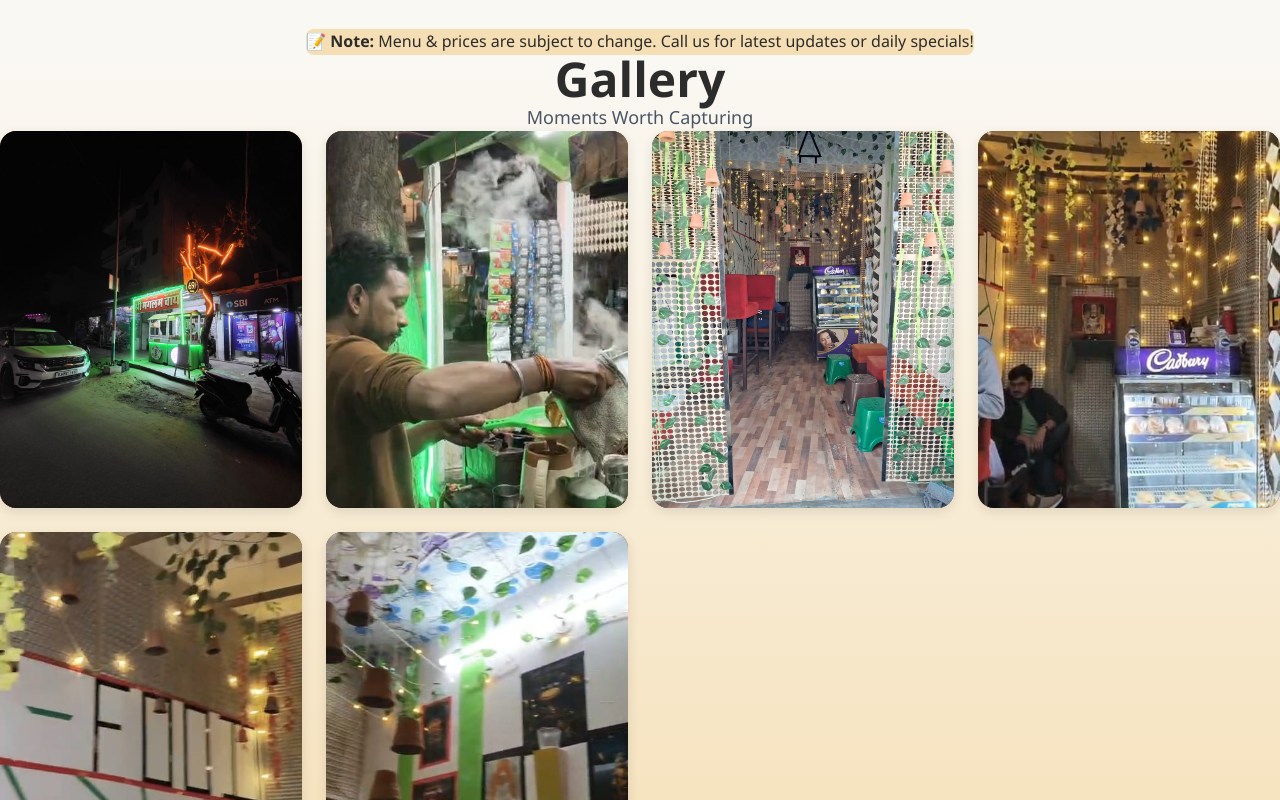
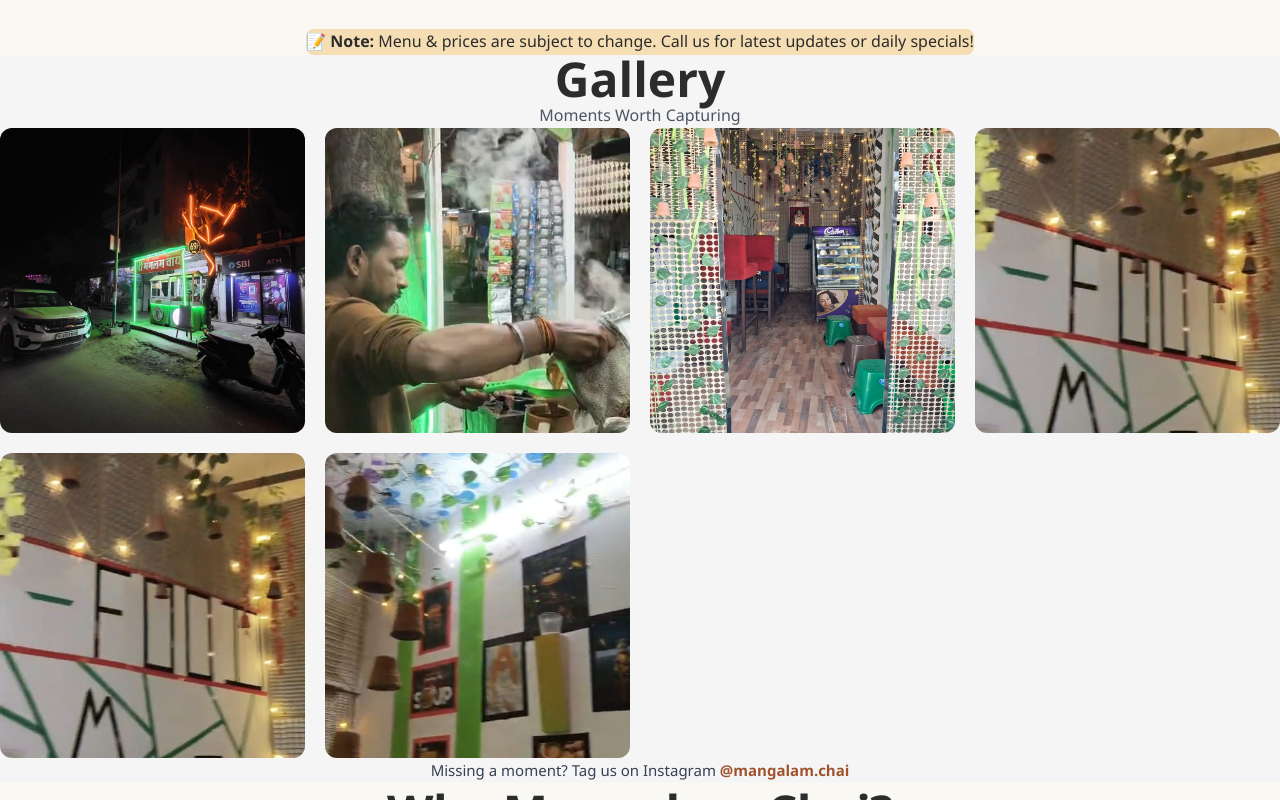
Before and after one commit to retarduser404/mangal-chai-cafe-, a React (Vite) app: page / in a window 1280 px wide. Shown: the part 3320-4120 px from the top of the page. Built offline with nearby package versions, Linux system fonts and the light colour scheme.

Commit message:
Add Gallery lightbox feature with hover effects and image zoom

```diff
--- a/src/components/Gallery.jsx
+++ b/src/components/Gallery.jsx
@@ -1,4 +1,10 @@
+import { useState } from 'react';
+import ImageLightbox from './ImageLightbox';
+
 export default function Gallery() {
+  const [lightboxOpen, setLightboxOpen] = useState(false);
+  const [lightboxIndex, setLightboxIndex] = useState(0);
+
   const images = [
     {
       id: 1,
@@ -20,7 +26,7 @@ export default function Gallery() {
     },
     {
       id: 4,
-      src: '/images/image4.jpeg',
+      src: '/images/image5.jpeg',
       alt: 'Evening gatherings',
       caption: 'Evening Hangouts',
     },
@@ -38,98 +44,103 @@ export default function Gallery() {
     },
   ];
 
+  const openLightbox = (index) => {
+    setLightboxIndex(index);
+    setLightboxOpen(true);
+    document.body.style.overflow = 'hidden';
+  };
+
+  const closeLightbox = () => {
+    setLightboxOpen(false);
+    document.body.style.overflow = 'auto';
+  };
+
   return (
-    <section id="gallery" className="py-16 md:py-24 px-4 md:px-8" style={{ background: 'linear-gradient(to bottom, #faf8f3, #F5DEB3)' }}>
-      <div className="max-w-7xl mx-auto w-full">
-        <h2 className="text-4xl md:text-5xl font-bold text-center mb-4" style={{ color: '#2C2C2C' }}>Gallery</h2>
-        <p className="text-center text-gray-600 text-lg mb-12">Moments Worth Capturing</p>
+    <section id="gallery" className="py-16 md:py-24 px-4 md:px-8" style={{ background: '#F5F5F5' }}>
+      <div className="max-w-7xl mx-auto">
+        <h2 className="text-4xl md:text-5xl font-bold text-center text-dark mb-2">Gallery</h2>
+        <p className="text-center text-gray-600 mb-12">Moments Worth Capturing</p>
 
-        <div style={{
+        {/* Gallery Grid with Hover Effects */}
+        <div
+          style={{
             display: 'grid',
             gridTemplateColumns: 'repeat(auto-fit, minmax(280px, 1fr))',
-          gap: '24px',
-          width: '100%'
-        }}>
-          {images.map((image) => (
+            gap: '20px',
+            width: '100%',
+          }}
+        >
+          {images.map((image, index) => (
             <div
               key={image.id}
+              onClick={() => openLightbox(index)}
               style={{
                 position: 'relative',
-                width: '100%',
-                aspectRatio: '4/5',
-                borderRadius: '16px',
                 overflow: 'hidden',
-                boxShadow: '0 4px 12px rgba(0,0,0,0.1)',
-                backgroundColor: '#8B4513'
+                borderRadius: '12px',
+                cursor: 'pointer',
+                aspectRatio: '1',
+                background: '#e0e0e0',
+                transition: 'transform 0.3s ease',
               }}
-              onMouseEnter={(e) => {
-                e.currentTarget.style.boxShadow = '0 12px 24px rgba(0,0,0,0.2)';
-              }}
-              onMouseLeave={(e) => {
-                e.currentTarget.style.boxShadow = '0 4px 12px rgba(0,0,0,0.1)';
-              }}
+              onMouseEnter={(e) => (e.currentTarget.style.transform = 'scale(1.02)')}
+              onMouseLeave={(e) => (e.currentTarget.style.transform = 'scale(1)')}
+              className="group"
             >
               <img
                 src={image.src}
                 alt={image.alt}
-                loading="lazy"
                 style={{
                   width: '100%',
                   height: '100%',
                   objectFit: 'cover',
-                  objectPosition: 'center',
-                  display: 'block'
+                  transition: 'transform 0.3s ease',
                 }}
+                onMouseEnter={(e) => (e.currentTarget.style.transform = 'scale(1.08)')}
+                onMouseLeave={(e) => (e.currentTarget.style.transform = 'scale(1)')}
               />
+              {/* Overlay Caption */}
               <div
                 style={{
                   position: 'absolute',
                   bottom: 0,
                   left: 0,
                   right: 0,
-                  top: 0,
-                  background: 'rgba(0,0,0,0)',
-                  display: 'flex',
-                  alignItems: 'flex-end',
-                  transition: 'background 300ms ease'
-                }}
-                className="group-hover:bg-opacity-50"
-                onMouseEnter={(e) => {
-                  e.currentTarget.style.background = 'rgba(0,0,0,0.5)';
-                }}
-                onMouseLeave={(e) => {
-                  e.currentTarget.style.background = 'rgba(0,0,0,0)';
-                }}
-              >
-                <div style={{
-                  width: '100%',
-                  padding: '16px',
-                  background: 'linear-gradient(to top, rgba(0,0,0,1), rgba(0,0,0,0))',
+                  background: 'linear-gradient(to top, rgba(0,0,0,0.8), rgba(0,0,0,0) 60%)',
                   color: 'white',
+                  padding: '20px',
+                  transform: 'translateY(20px)',
+                  transition: 'transform 0.3s ease',
                   opacity: 0,
-                  transition: 'opacity 300ms ease'
                 }}
                 onMouseEnter={(e) => {
+                  e.currentTarget.style.transform = 'translateY(0)';
                   e.currentTarget.style.opacity = '1';
                 }}
                 onMouseLeave={(e) => {
+                  e.currentTarget.style.transform = 'translateY(20px)';
                   e.currentTarget.style.opacity = '0';
                 }}
               >
-                  <p style={{ fontWeight: 'bold', fontSize: '16px' }}>{image.caption}</p>
-                </div>
+                <p style={{ margin: 0, fontSize: '14px', fontWeight: '500' }}>{image.caption}</p>
               </div>
             </div>
           ))}
         </div>
 
-        <div style={{ marginTop: '48px', textAlign: 'center' }}>
-          <p style={{ color: '#555', fontSize: '18px' }}>
+        {/* Instagram CTA */}
+        <p className="text-center text-gray-700 mt-12" style={{ fontSize: '15px' }}>
           Missing a moment? Tag us on Instagram{' '}
-            <span style={{ fontWeight: 'bold', color: '#8B4513' }}>@mangalam.chai</span>
+          <span className="font-bold" style={{ color: '#A0522D' }}>
+            @mangalam.chai
+          </span>
         </p>
       </div>
-      </div>
+
+      {/* Lightbox */}
+      {lightboxOpen && (
+        <ImageLightbox images={images} initialIndex={lightboxIndex} onClose={closeLightbox} />
+      )}
     </section>
   );
 }
```
Lines whose indentation alone changed are shown as unchanged.
